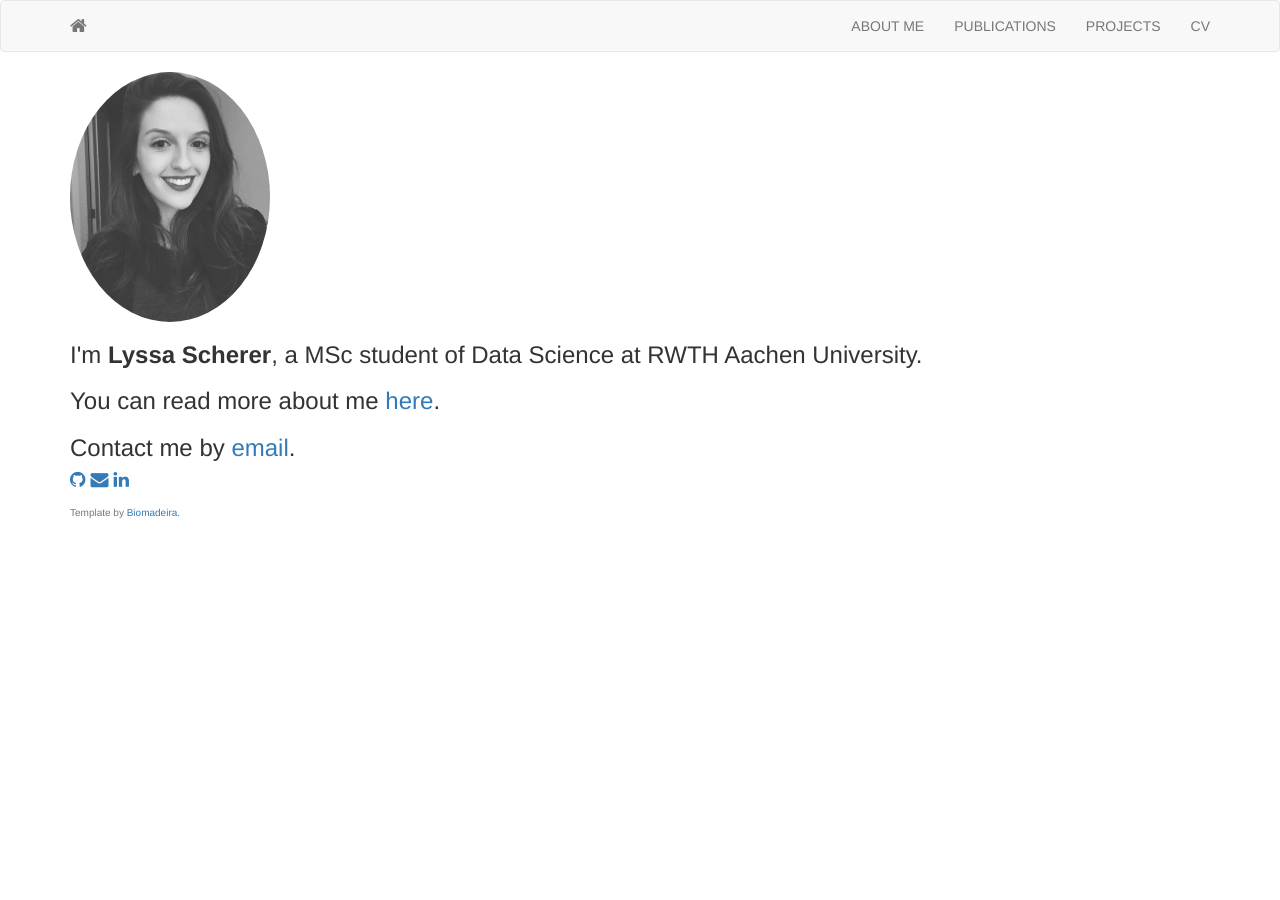
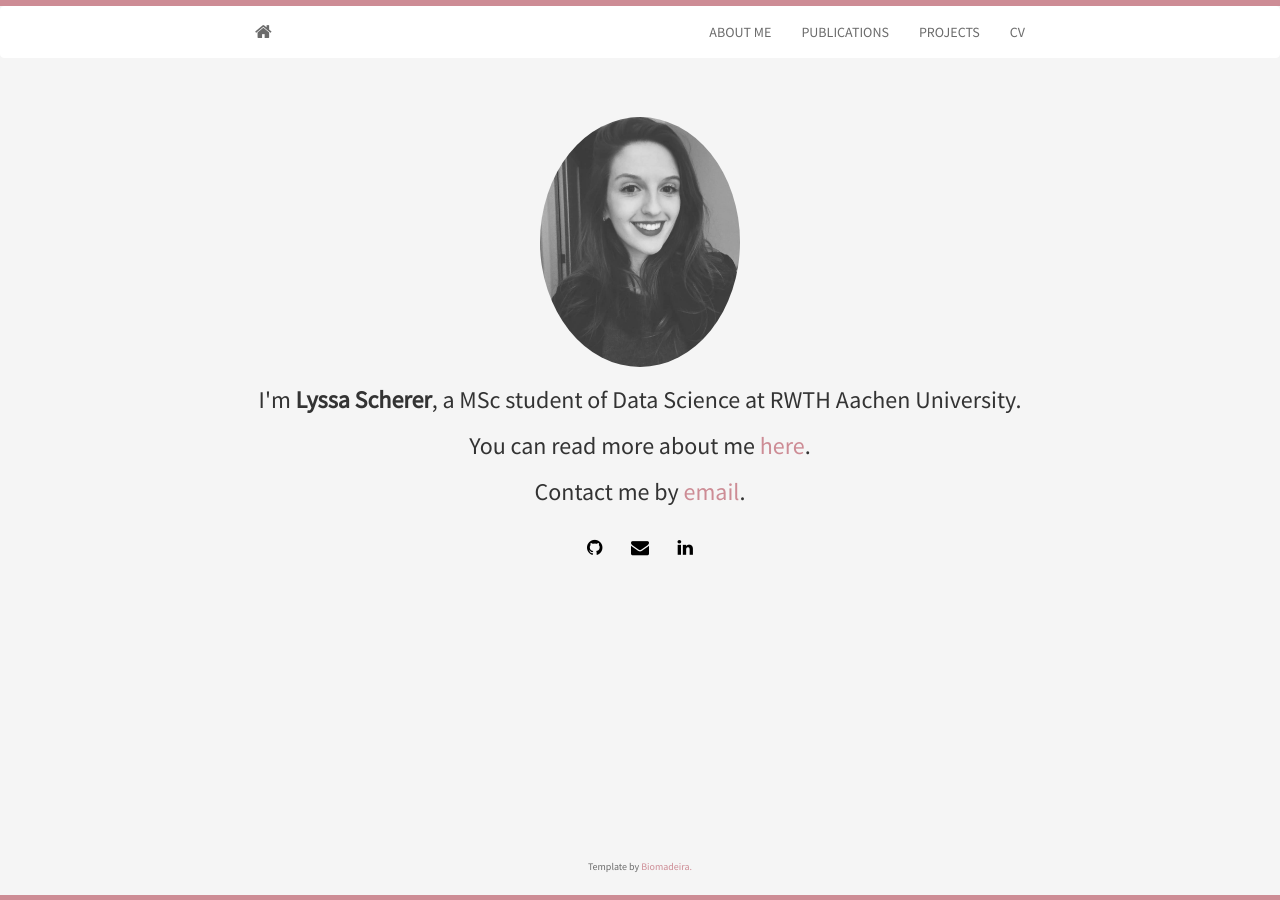
Before and after one commit to lyssascherer/lyssascherer.github.io, a Jekyll site: the page built from index.html, in a window 1280 px wide. Built offline with Jekyll 4.4.1, drawn with Linux system fonts in a browser that asks for light colours; nearby versions of some CDN libraries; the list of posts is cut into pages by our own code.

```diff
--- /dev/null
+++ b/static/css/main.css
@@ -0,0 +1,213 @@
+/* Main page with stikky-footer
+-------------------------------------------------- */
+html,
+body {
+  height: 100%;
+  background-color: #fff;
+  font-family: 'Source Sans Pro', sans-serif;
+  /* The html and body elements cannot have any padding or margin. */
+  border-top: 3px solid #cd8c95;
+}
+/* Wrapper for page content to push down footer */
+#wrap {
+  padding-bottom: 50px;
+  min-height: 100%;
+  height: auto;
+  /* Negative indent footer by its height */
+  margin: 0 auto -65px;
+  /* Pad bottom by footer height */
+  /*padding: 0 0 60px;*/
+}
+
+/* Navbar
+-------------------------------------------------- */
+
+.navbar-static-top {
+  margin-bottom: 10px;
+}
+.navbar-default {
+  background-color: #ffffff;
+  border-color: #ffffff;
+}
+.navbar-default .navbar-brand {
+  color: #6b6b6b;
+}
+.navbar-default .navbar-brand:hover,
+.navbar-default .navbar-brand:focus {
+  color: #6b6b6b;
+}
+.navbar-default .navbar-text {
+  color: #6b6b6b;
+}
+.navbar-default .navbar-nav > li > a {
+  color: #6b6b6b;
+}
+.navbar-default .navbar-nav > li > a:hover,
+.navbar-default .navbar-nav > li > a:focus {
+  color: #6b6b6b;
+}
+.navbar-default .navbar-nav > .active > a,
+.navbar-default .navbar-nav > .active > a:hover,
+.navbar-default .navbar-nav > .active > a:focus {
+  color: #6b6b6b;
+  background-color: #ffffff;
+}
+.navbar-default .navbar-nav > .open > a,
+.navbar-default .navbar-nav > .open > a:hover,
+.navbar-default .navbar-nav > .open > a:focus {
+  color: #6b6b6b;
+  background-color: #ffffff;
+}
+.navbar-default .navbar-toggle {
+  border-color: #ffffff;
+}
+.navbar-default .navbar-toggle:hover,
+.navbar-default .navbar-toggle:focus {
+  background-color: #ffffff;
+}
+.navbar-default .navbar-toggle .icon-bar {
+  background-color: #6b6b6b;
+}
+.navbar-default .navbar-collapse,
+.navbar-default .navbar-form {
+  border-color: #6b6b6b;
+}
+.navbar-default .navbar-link {
+  color: #6b6b6b;
+}
+.navbar-default .navbar-link:hover {
+  color: #6b6b6b;
+}
+@media (max-width: 767px) {
+  .navbar-default .navbar-nav .open .dropdown-menu > li > a {
+    color: #6b6b6b;
+  }
+  .navbar-default .navbar-nav .open .dropdown-menu > li > a:hover,
+  .navbar-default .navbar-nav .open .dropdown-menu > li > a:focus {
+    color: #6b6b6b;
+  }
+  .navbar-default .navbar-nav .open .dropdown-menu > .active > a,
+  .navbar-default .navbar-nav .open .dropdown-menu > .active > a:hover,
+  .navbar-default .navbar-nav .open .dropdown-menu > .active > a:focus {
+    color: #6b6b6b;
+    background-color: #ffffff;
+  }
+}
+
+/* Custom page CSS
+-------------------------------------------------- */
+
+.container {
+  width: auto;
+  max-width: 800px;
+  text-align: center;
+}
+.container .text-muted {
+  margin: 20px 0;
+}
+.container a {
+  color: #cd8c95;
+}
+.container a:hover {
+  color: #b87e86;
+}
+.img-responsive {
+  display: block;
+  height: auto;
+  max-width: 100%;
+}
+.panel-default h4 {
+  text-align: left;
+  line-height: 24px;
+  font-size: 22px;
+}
+.panel-default h5 {
+  text-align: left;
+  line-height: 30px;
+  font-size: 18px;
+}
+.panel-default h6 {
+  font-size: 15px;
+}
+.panel-default h4 a,
+h5 a {
+  color: #cd8c95;
+}
+.panel-default h4 a:hover,
+h5 a:hover {
+  color: #b87e86;
+}
+.panel {
+  border-style: none;
+}
+.panel-body {
+  padding-top: -10px;
+  text-align: left;
+}
+.social {
+  padding-top: 12px;
+  word-spacing: 25px;
+}
+.social h4 > a {
+  color: #000000;
+}
+.avatar {
+  padding-top: 5%;
+}
+.blog-post {
+  padding-top: 15px;
+}
+.blog-title {
+  padding-top: 2px;
+}
+.related-posts h4 {
+  text-align: center;
+}
+.page-not-found {
+  padding-top: 20%;
+}
+.disqus {
+  padding-bottom: 15px;
+}
+
+.blogpost {
+  text-align: left;
+  line-height: 30px;
+  font-size: 18px;
+}
+
+/* Footer
+-------------------------------------------------- */
+
+.footer {
+  text-decoration: none !important;
+}
+.text-muted {
+  color: #6b6b6b;
+}
+div.footer {
+  border-bottom: 5px solid #cd8c95;
+}
+/* Set the fixed height of the footer here */
+/*.footer {
+  height: 50px;
+  padding-bottom: 15px;
+
+}*/
+
+/* covid */
+body {
+  background: whitesmoke;
+  overflow-x: hidden;
+}
+
+html {
+  overflow-x: hidden;
+}
+.covid_mainTitle {
+  text-align: center;
+}
+
+@media (min-width: 768px) .container {
+  width: 100%;
+}
```
Also changed, not shown: report.html (+65 -11 lines), 4 other files.
